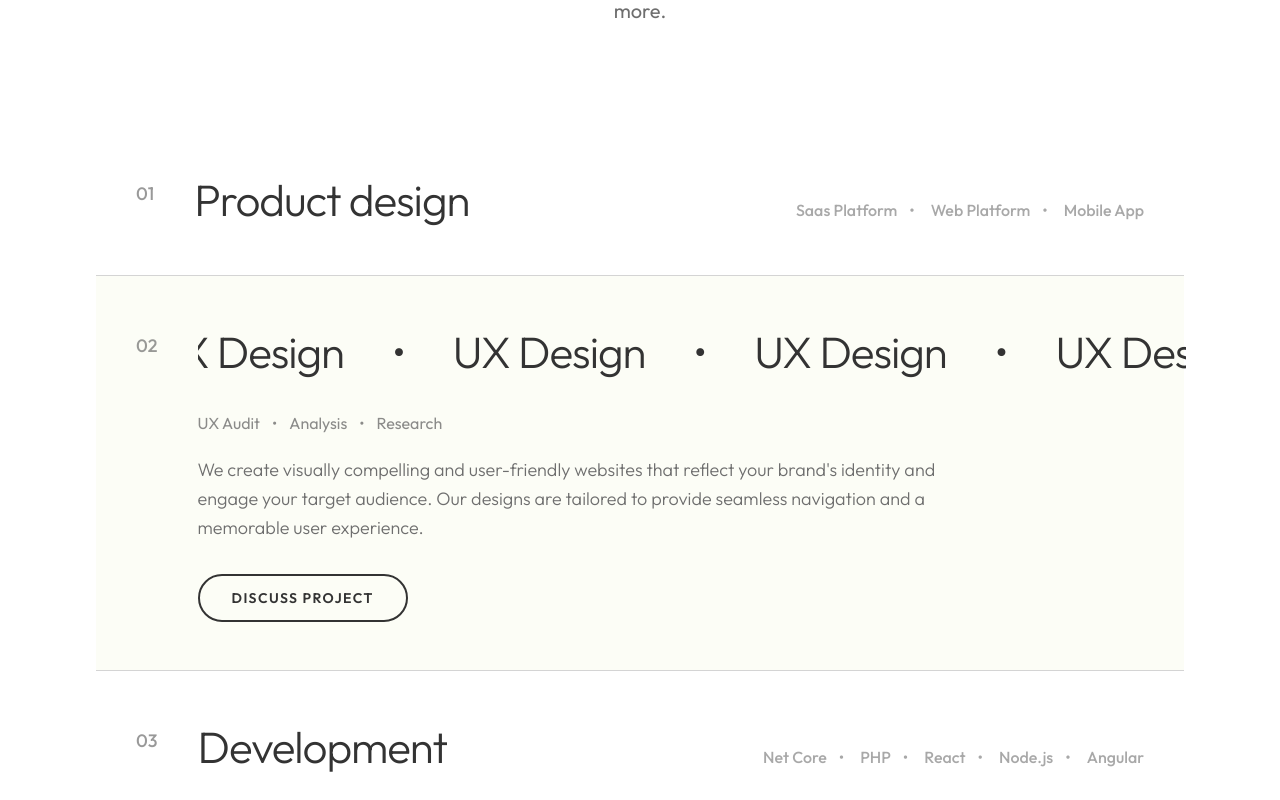
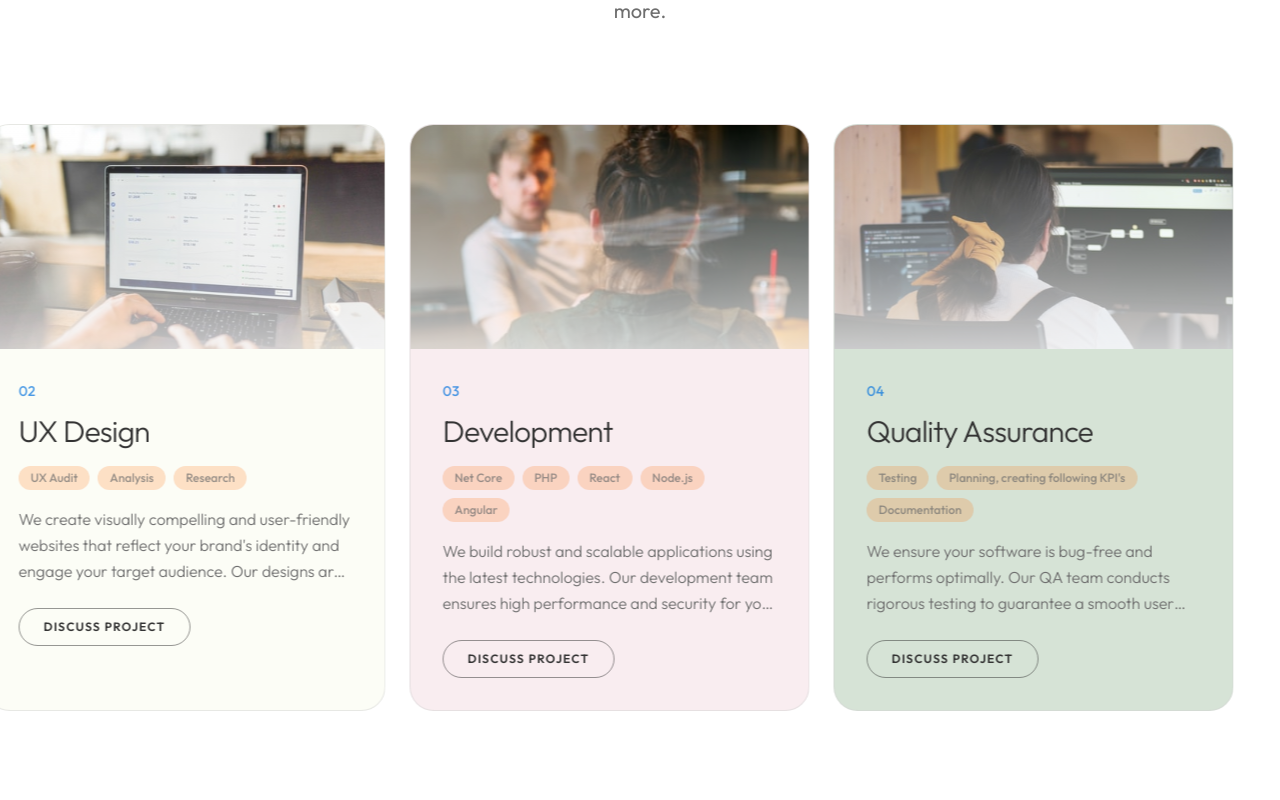
Before and after one commit to Sahil-796/vnp, a Next.js app: page / in a window 1280 px wide. Shown: the part 1240-2040 px from the top of the page. Built offline with nearby package versions, Linux system fonts and the light colour scheme.

Commit message:
feat: horizontal scroll in services

```diff
--- a/app/globals.css
+++ b/app/globals.css
@@ -192,3 +192,13 @@
     transform: translateX(-50%);
   }
 }
+
+/* Scrollbar Hide Utility */
+.scrollbar-hide {
+  -ms-overflow-style: none;
+  scrollbar-width: none;
+}
+
+.scrollbar-hide::-webkit-scrollbar {
+  display: none;
+}
--- a/components/ServiceAccordion.tsx
+++ b/components/ServiceAccordion.tsx
@@ -1,9 +1,9 @@
 "use client";
 
-import React, { useState } from "react";
-import { motion, AnimatePresence } from "framer-motion";
-import { cn } from "@/lib/utils";
+import React, { useRef } from "react";
+import { motion, useScroll, useTransform } from "framer-motion";
 import Link from "next/link";
+import Image from "next/image";
 
 interface ServiceItem {
     title: string;
@@ -20,123 +20,99 @@ interface ServiceAccordionProps {
 }
 
 export function ServiceAccordion({ services }: ServiceAccordionProps) {
-    const [activeIndex, setActiveIndex] = useState<number | null>(1); // Default to 2nd item open as per design
+    const containerRef = useRef<HTMLDivElement>(null);
+
+    const { scrollYProgress } = useScroll({
+        target: containerRef,
+        offset: ["start end", "end start"]
+    });
+
+    // Transform vertical scroll to horizontal translation
+    // Start with first card at right edge, then move left as user scrolls
+    const x = useTransform(scrollYProgress, [0, 1], ["calc(100vw - 450px)", "-100%"]);
 
     return (
-        <div className="w-full max-w-6xl mx-auto px-4 md:px-8 pb-32">
         <div
-                className="flex flex-col"
-                onMouseLeave={() => setActiveIndex(null)}
+            ref={containerRef}
+            className="relative w-full h-[150vh] pb-24"
+        >
+            <div className="sticky top-[20vh] overflow-hidden">
+                {/* Horizontal Scroll Container - driven by vertical scroll */}
+                <motion.div
+                    className="flex gap-6"
+                    style={{ x }}
                 >
                     {services.map((service, index) => {
-                    const isActive = index === activeIndex;
                         const indexStr = (index + 1).toString().padStart(2, "0");
 
                         return (
-                        <div
+                            <motion.div
                                 key={index}
-                            className={cn(
-                                "group border-b border-border last:border-b-0",
-                                !isActive && "bg-transparent"
+                                initial={{ opacity: 0, y: 20 }}
+                                whileInView={{ opacity: 1, y: 0 }}
+                                viewport={{ once: true }}
+                                transition={{ duration: 0.5, delay: index * 0.1 }}
+                                className="group relative w-[320px] md:w-[400px] flex-shrink-0 rounded-3xl overflow-hidden border border-border/50 bg-card/50 backdrop-blur-sm hover:border-primary/50 transition-all duration-500"
+                                style={{ backgroundColor: service.bgColor || undefined }}
+                            >
+                                {/* Card Image */}
+                                {service.imgsrc && (
+                                    <div className="relative h-48 md:h-56 w-full overflow-hidden">
+                                        <Image
+                                            src={service.imgsrc}
+                                            alt={service.title}
+                                            fill
+                                            className="object-cover transition-transform duration-500 group-hover:scale-105"
+                                        />
+                                        <div className="absolute inset-0 bg-gradient-to-t from-background/80 to-transparent" />
+                                    </div>
                                 )}
-                            style={{ backgroundColor: isActive && service.bgColor ? service.bgColor : undefined }}
-                        >
-                            <div
-                                onMouseEnter={() => setActiveIndex(index)}
-                                onClick={() => setActiveIndex(index === activeIndex ? null : index)}
-                                className="cursor-pointer py-8 md:py-12 px-5 md:px-10 transition-colors duration-300"
-                            >
-                                <div className="flex flex-col md:flex-row gap-5 md:gap-10 items-start">
-                                    {/* Number */}
-                                    <div className="flex-shrink-0 pt-2">
-                                        <span className="text-base md:text-lg font-medium text-muted-foreground/70">
+
+                                {/* Card Content */}
+                                <div className="p-6 md:p-8">
+                                    {/* Number Badge */}
+                                    <span className="text-sm font-medium text-primary/70 mb-3 block">
                                         {indexStr}
                                     </span>
-                                    </div>
 
-                                    {/* Content */}
-                                    <div className="flex-grow w-full">
-                                        {/* Header: Title + Bullets */}
-                                        <div className="flex flex-col md:flex-row md:items-baseline justify-between gap-5 w-full overflow-hidden">
-                                            <div className="overflow-hidden flex-shrink min-w-0 relative">
-                                                <motion.h3
-                                                    className="text-3xl md:text-[2.75rem] font-light text-foreground tracking-tight leading-tight whitespace-nowrap inline-flex"
-                                                    animate={isActive ? { x: [0, -300] } : { x: 0 }}
-                                                    transition={isActive ? {
-                                                        x: {
-                                                            duration: 6,
-                                                            repeat: Infinity,
-                                                            ease: "linear"
-                                                        }
-                                                    } : { duration: 0.3 }}
+                                    {/* Title */}
+                                    <h3 className="text-2xl md:text-3xl font-light text-foreground tracking-tight leading-tight mb-4 group-hover:text-primary transition-colors duration-300">
+                                        {service.title}
+                                    </h3>
+
+                                    {/* Bullets */}
+                                    {service.bullets && (
+                                        <div className="flex flex-wrap gap-2 mb-4">
+                                            {service.bullets.map((bullet, idx) => (
+                                                <span
+                                                    key={idx}
+                                                    className="text-xs font-medium text-muted-foreground/70 bg-secondary/20 px-3 py-1 rounded-full"
                                                 >
-                                                    <span>{service.title}</span>
-                                                    {isActive && <span className="mx-12">•</span>}
-                                                    {isActive && <span>{service.title}</span>}
-                                                    {isActive && <span className="mx-12">•</span>}
-                                                    {isActive && <span>{service.title}</span>}
-                                                    {isActive && <span className="mx-12">•</span>}
-                                                    {isActive && <span>{service.title}</span>}
-                                                    {isActive && <span className="mx-12">•</span>}
-                                                    {isActive && <span>{service.title}</span>}
-                                                    {isActive && <span className="mx-12">•</span>}
-                                                    {isActive && <span>{service.title}</span>}
-                                                    {isActive && <span className="mx-12">•</span>}
-                                                    {isActive && <span>{service.title}</span>}
-                                                </motion.h3>
-                                            </div>
-
-
-                                            <div className="hidden md:flex flex-wrap gap-3 md:gap-4 text-sm md:text-base text-muted-foreground/60 font-medium mt-2 md:mt-0 flex-shrink-0">
-                                                {!isActive && service.bullets?.map((bullet, idx) => (
-                                                    <span key={idx} className="after:content-['•'] after:ml-3 last:after:content-none whitespace-nowrap">
                                                     {bullet}
                                                 </span>
                                             ))}
                                         </div>
-                                        </div>
+                                    )}
 
-                                        {/* Expanded Content */}
-                                        <AnimatePresence>
-                                            {isActive && (
-                                                <motion.div
-                                                    initial={{ height: 0, opacity: 0 }}
-                                                    animate={{ height: "auto", opacity: 1 }}
-                                                    exit={{ height: 0, opacity: 0 }}
-                                                    transition={{ duration: 0.4, ease: [0.16, 1, 0.3, 1] }}
-                                                    className="overflow-hidden"
-                                                >
-                                                    <div className="pt-5 md:pt-8 max-w-4xl">
-                                                        <div className="flex flex-wrap gap-3 mb-5 text-sm md:text-base text-muted-foreground/80 font-normal">
-                                                            {service.bullets?.map((bullet, idx) => (
-                                                                <span key={idx} className="after:content-['•'] after:ml-3 last:after:content-none whitespace-nowrap">
-                                                                    {bullet}
-                                                                </span>
-                                                            ))}
-                                                        </div>
-
-                                                        <p className="text-base md:text-lg text-muted-foreground leading-relaxed max-w-3xl mb-8 font-light">
+                                    {/* Description */}
+                                    <p className="text-sm md:text-base text-muted-foreground leading-relaxed mb-6 font-light line-clamp-3">
                                         {service.desc}
                                     </p>
 
+                                    {/* CTA */}
                                     {service.cta && (
                                         <Link
                                             href={service.cta.href}
-                                                                className="inline-flex items-center justify-center px-8 py-3 text-sm font-semibold tracking-widest uppercase border-2 border-foreground rounded-full hover:bg-foreground hover:text-background transition-colors"
+                                            className="inline-flex items-center justify-center px-6 py-2.5 text-xs font-semibold tracking-widest uppercase border border-foreground/50 rounded-full hover:bg-foreground hover:text-background transition-colors duration-300"
                                         >
                                             {service.cta.label}
                                         </Link>
                                     )}
                                 </div>
                             </motion.div>
-                                            )}
-                                        </AnimatePresence>
-                                    </div>
-                                </div>
-                            </div>
-                        </div>
                         );
                     })}
+                </motion.div>
             </div>
         </div>
     );
```
Lines whose indentation alone changed are shown as unchanged.
